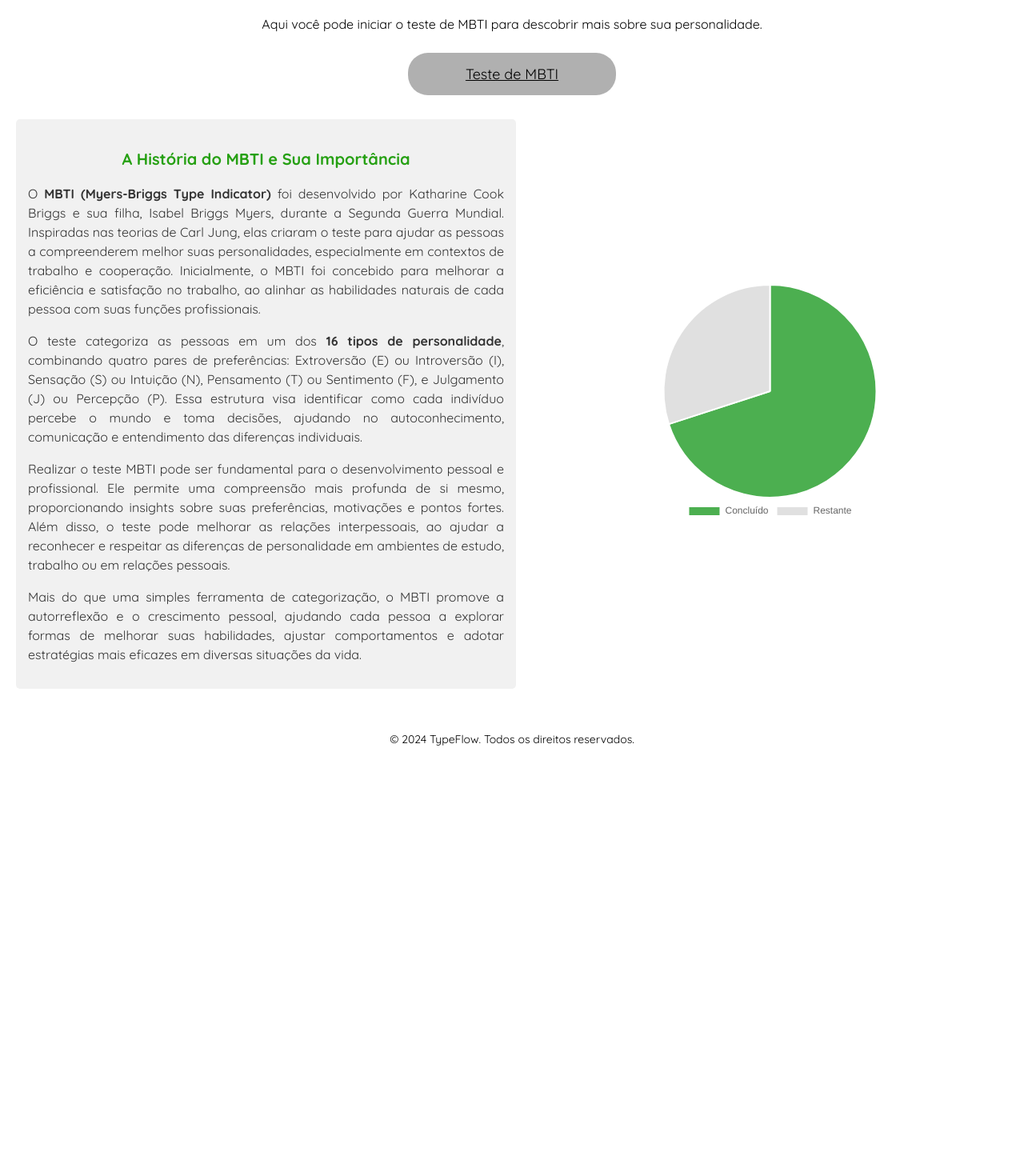
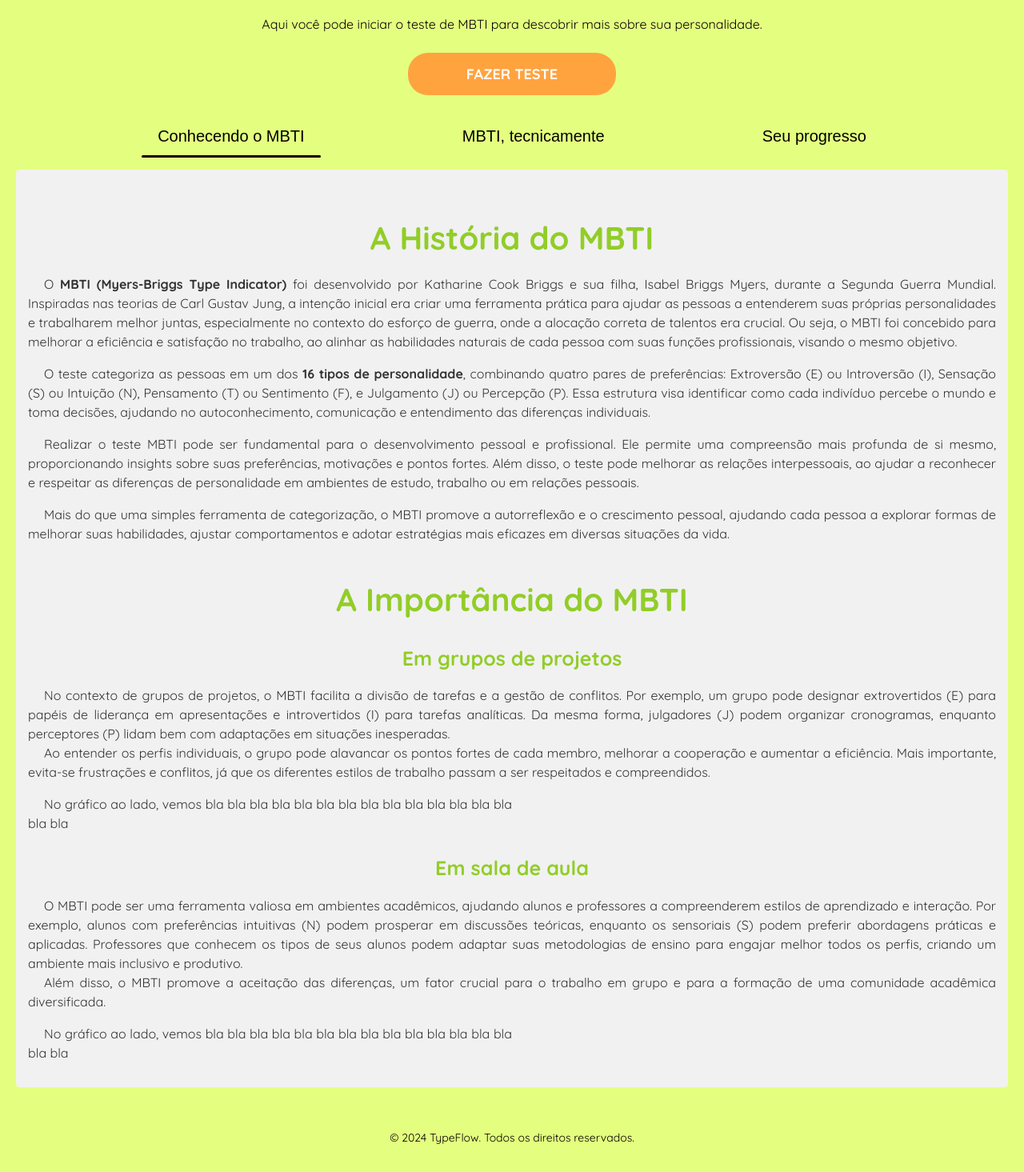
Before and after one commit to IgorSoaresss/Projeto-2-SI-Equipe-5, a Django app: page / in a window 1280 px wide. Shown: the part 170-1635 px from the top of the page at 80% size. Before the commit the page ends 1102 px from the top, so only its background shows below. Run offline with Django 5.2, Linux system fonts and the light colour scheme.

Commit message:
update home.html e criação explicacao.html

```diff
--- a/projeto_TypeFlow/appTypeFlow/templates/aluno/home_aluno.html
+++ b/projeto_TypeFlow/appTypeFlow/templates/aluno/home_aluno.html
@@ -16,6 +16,7 @@
         margin: 0;
         padding: 0;
         box-sizing: border-box;
+        background-color: #E4FF7F;
       }
 
       /* barra de navegação */
@@ -110,8 +111,10 @@
         }
 
         .custom-button {
-            background-color: #b0b0b0;
-            color: black;
+          font-weight: bold;
+          text-decoration: none;
+          background-color: #FFA33F;
+          color: white;
           padding: 15px 30px;
           border: none;
           border-radius: 25px;
@@ -121,11 +124,11 @@
           display: inline-block;
           min-width: 200px;
           text-align: center;
-            transition: background-color 0.3s;
+          transition: background-color 0.5s;
         }
 
         .custom-button:hover {
-            background-color: #8f8f8f;
+            background-color: #F78914;
         }
 
       main {
@@ -151,14 +154,36 @@
         line-height: 1.5;
         color: #333;
         text-align: justify;
-        max-width: 50%;
+        max-width: 100%;
       }
       .mbti-info h3 {
-        font-size: 20px;
+        font-size: 40px;
         font-weight: bold;
         margin-bottom: 10px;
-        color: #26a013;
+        color: #92cd28;
         text-align: center;
+      }
+
+      .mbti-info .subtitulo {
+        font-size: 25px;
+        font-weight: bold;
+        margin-bottom: 10px;
+        color: #92cd28;
+      }
+
+      .mbti-info p {
+        text-indent: 20px;
+      }
+
+      .mbti-info .textoComGrafico {
+        max-width: 50%;
+        text-indent: 20px;
+      }
+
+      br + span::before{
+        content: " "; /* Adiciona um espaço */
+        display: inline-block;
+        width: 20px; /* Tamanho do recuo */
       }
 
       .progress-chart {
@@ -202,6 +227,53 @@
       .footer p {
         font-size: 14px;
       }
+
+      .menu {
+        margin-top: 20px;
+        width: 100%;
+        display: flex;
+        justify-content: space-evenly;
+        align-items: center;
+      }
+
+      .menu button {
+        font-size: 20px;
+        padding: 10px 20px;
+        background: none;
+        border: none;
+        cursor: pointer;
+        position: relative; /* Necessário para posicionar a linha */
+        transition: color 0.3s ease;
+      }
+
+      .menu button:hover {
+      color: darkred; /* Cor ao passar o mouse */
+      }
+
+      .menu button.active::after {
+      content: "";
+      position: absolute;
+      bottom: -5px;
+      left: 0;
+      right: 0;
+      height: 3px;
+      background-color: black; /* Cor da linha visível no botão ativo*/
+      border-radius: 3px;
+      transform: scaleX(1); /* Torna a linha visível */
+      transition: all 0.4s ease; /* Transição suave da barrinha */
+      }
+
+      .menu button::after {
+        content: "";
+        position: absolute;
+        bottom: -5px;
+        left: 50%;
+        right: 50%;
+        height: 3px;
+        background-color: transparent; /* Linha invisível por padrão */
+        transform: scaleX(0); /* Oculta a linha */
+        transition: all 0.4s ease;
+      }
     </style>
   </head>
   <body>
@@ -229,9 +301,7 @@
 
     <!-- Barra Lateral (Sidebar) -->
     <div id="sidebar" class="sidebar">
-      <a href="javascript:void(0)" class="closebtn" onclick="toggleSidebar()"
-        >&times;</a
-      >
+      <a href="javascript:void(0)" class="closebtn" onclick="toggleSidebar()">&times;</a>
       <a href="#">Perfil</a>
       <a href="#">Contate-nos</a>
       <a href="#">Configurações</a>
@@ -245,24 +315,26 @@
       </p>
 
       <!-- Botão de Início do Teste -->
-      <a href="{% url 'teste_personalidade' %}" class="custom-button"
-        >Teste de MBTI</a
-      >
+      <a href="{% url 'teste_personalidade' %}" class="custom-button">FAZER TESTE</a>
+
+      <div class="menu">
+        <button onclick="showContent('section1')">Conhecendo o MBTI</button>
+        <button onclick="showContent('section2')">MBTI, tecnicamente</button>
+        <button onclick="showContent('section3')">Seu progresso</button>
+      </div>
 
         <!-- Contêiner flexível para o texto e o gráfico -->
       <div class="content-container">
         <!-- Bloco de texto explicativo -->
-        <div class="mbti-info">
-          <h3>A História do MBTI e Sua Importância</h3>
+        <div id="section1" class="mbti-info">
+          <h3>A História do MBTI</h3>
           <p>
             O <strong>MBTI (Myers-Briggs Type Indicator)</strong> foi
             desenvolvido por Katharine Cook Briggs e sua filha, Isabel Briggs
             Myers, durante a Segunda Guerra Mundial. Inspiradas nas teorias de
-            Carl Jung, elas criaram o teste para ajudar as pessoas a
-            compreenderem melhor suas personalidades, especialmente em contextos
-            de trabalho e cooperação. Inicialmente, o MBTI foi concebido para
+            Carl Gustav Jung, a intenção inicial era criar uma ferramenta prática para ajudar as pessoas a entenderem suas próprias personalidades e trabalharem melhor juntas, especialmente no contexto do esforço de guerra, onde a alocação correta de talentos era crucial. Ou seja, o MBTI foi concebido para
             melhorar a eficiência e satisfação no trabalho, ao alinhar as
-            habilidades naturais de cada pessoa com suas funções profissionais.
+            habilidades naturais de cada pessoa com suas funções profissionais, visando o mesmo objetivo.
           </p>
           <p>
             O teste categoriza as pessoas em um dos
@@ -288,10 +360,56 @@
             explorar formas de melhorar suas habilidades, ajustar comportamentos
             e adotar estratégias mais eficazes em diversas situações da vida.
           </p>
+
+          <h3>A Importância do MBTI</h3>
+
+          <h3 class="subtitulo">Em grupos de projetos</h3>
+          <p>
+            No contexto de grupos de projetos, o MBTI facilita a divisão de
+            tarefas e a gestão de conflitos. Por exemplo, um grupo pode designar
+            extrovertidos (E) para papéis de liderança em apresentações e
+            introvertidos (I) para tarefas analíticas. Da mesma forma, julgadores
+            (J) podem organizar cronogramas, enquanto perceptores (P) lidam bem
+            com adaptações em situações inesperadas.
+            <br>
+            <span>Ao entender os perfis individuais, o grupo pode alavancar os
+            pontos fortes de cada membro, melhorar a cooperação e aumentar a
+            eficiência. Mais importante, evita-se frustrações e conflitos, já que
+            os diferentes estilos de trabalho passam a ser respeitados e
+            compreendidos.</span>
+          </p>
+          <p class="textoComGrafico">
+            No gráfico ao lado, vemos bla bla bla bla bla bla bla bla bla bla bla
+            bla bla bla bla bla
+          </p>
+
+          <h3 class="subtitulo">Em sala de aula</h3>
+          <p>
+            O MBTI pode ser uma ferramenta valiosa em ambientes acadêmicos,
+            ajudando alunos e professores a compreenderem estilos de aprendizado
+            e interação. Por exemplo, alunos com preferências intuitivas (N)
+            podem prosperar em discussões teóricas, enquanto os sensoriais (S)
+            podem preferir abordagens práticas e aplicadas. Professores que
+            conhecem os tipos de seus alunos podem adaptar suas metodologias de
+            ensino para engajar melhor todos os perfis, criando um ambiente mais
+            inclusivo e produtivo.
+            <br>
+            <span>Além disso, o MBTI promove a aceitação das diferenças, um fator
+            crucial para o trabalho em grupo e para a formação de uma comunidade
+            acadêmica diversificada.</span>
+          </p>
+          <p class="textoComGrafico">
+            No gráfico ao lado, vemos bla bla bla bla bla bla bla bla bla bla bla
+            bla bla bla bla bla
+          </p>
+        </div>
+
+        <div id="section2" class="mbti-info">
+          <h3>Teste</h3>
         </div>
 
         <!-- Gráfico de Progresso -->
-        <div class="progress-chart">
+        <div id="section3" class="progress-chart">
           <canvas id="progressoGrafico"></canvas>
         </div>
       </div>
@@ -345,5 +463,30 @@
       const ctx = document.getElementById("progressoGrafico").getContext("2d");
       new Chart(ctx, config);
     </script>
+
+    <script>
+      function showContent(sectionId) {
+          // Esconde todos os conteúdos
+          const sections = document.querySelectorAll('.content-container > div');
+          sections.forEach(section => section.style.display = 'none');
+
+          // Mostra o conteúdo clicado
+          const activeSection = document.getElementById(sectionId);
+          activeSection.style.display = 'block';
+
+          // Remove a classe ativa de todos os botões
+          const buttons = document.querySelectorAll('.menu button');
+          buttons.forEach(button => button.classList.remove('active'));
+
+          // Adiciona a classe ativa ao botão clicado
+          const activeButton = document.querySelector(`button[onclick="showContent('${sectionId}')"]`);
+          activeButton.classList.add('active');
+        }
+
+        // Exibe apenas a primeira seção ao carregar a página
+        document.addEventListener("DOMContentLoaded", () => {
+          showContent('section1');
+        });
+    </script>
   </body>
 </html>
```
Also changed, not shown: projeto_TypeFlow/appTypeFlow/templates/explicacao.html (added, +11 -0 lines). Lines whose indentation alone changed are shown as unchanged.
